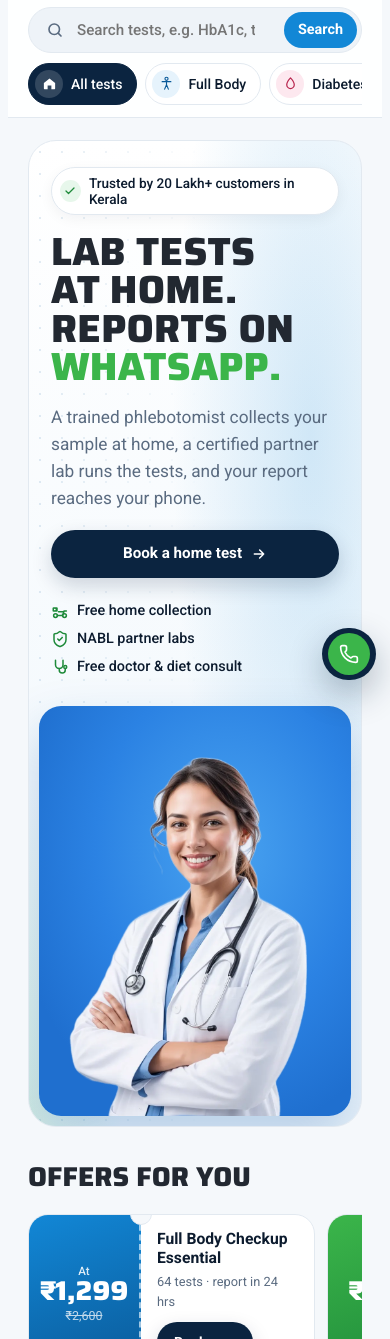
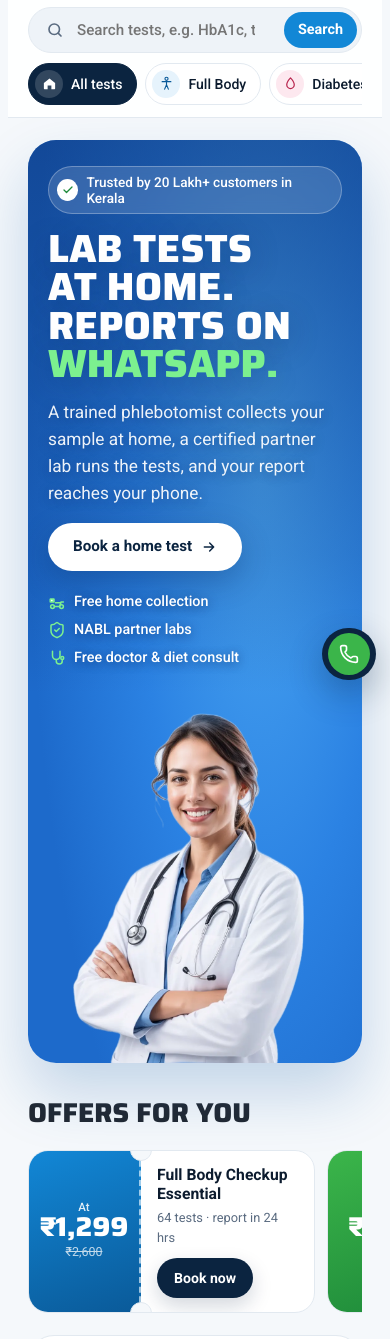
Before and after one commit to mack9048/microcheck, a plain HTML site: page index.html in a window 390 px wide. Shown: the part 148-1487 px from the top of the page. Drawn offline with nearby package versions, Linux system fonts and the light colour scheme.

Commit message:
Make the 3D story the full hero background
The animation now fills the whole hero card behind white text instead of
sitting in its own panel, and the progress bars are gone. On phones the
scene plays below the text on the same blue background.

Co-Authored-By: Claude Opus 5.5 <noreply@anthropic.com>
Claude-Session: https://claude.ai/code/session_01WXiVY8k7bqnPPiDFMFDc8h

```diff
--- a/index.html
+++ b/index.html
@@ -112,40 +112,37 @@ body::before { content: ""; position: fixed; inset: 0 0 auto; height: env(safe-a
 
 /* Hero */
 .hero { padding-block: 22px 8px; }
-.hero-card { position: relative; overflow: hidden; border-radius: 36px; background:
-  radial-gradient(60% 80% at 85% 30%, rgba(18,135,214,.18), transparent 70%),
-  radial-gradient(40% 50% at 0% 100%, rgba(59,181,74,.14), transparent 70%),
-  linear-gradient(180deg, #ffffff, #eef6fc);
-  border: 1px solid var(--line); display: grid; grid-template-columns: 1.05fr .95fr; gap: 24px; min-height: 520px; }
-.hero-card::before { content: ""; position: absolute; inset: 0; background-image: radial-gradient(rgba(10,90,153,.12) 1px, transparent 1.2px); background-size: 22px 22px; -webkit-mask-image: linear-gradient(90deg, #000 0%, transparent 55%); mask-image: linear-gradient(90deg, #000 0%, transparent 55%); pointer-events: none; }
-.hero-copy { position: relative; padding: clamp(28px, 4.5vw, 64px); display: grid; gap: 22px; align-content: center; min-width: 0; }
-.tagline { display: inline-flex; align-items: center; gap: 8px; width: fit-content; padding: 7px 14px 7px 8px; border-radius: 999px; background: #fff; border: 1px solid var(--line); font: 500 .85rem var(--font-head); box-shadow: 0 4px 14px rgba(12,27,46,.05); }
-.tagline i { width: 22px; height: 22px; border-radius: 50%; background: var(--mint); color: var(--green-deep); display: grid; place-items: center; font-style: normal; }
-.hero h1 { font-size: clamp(2.6rem, 5.4vw, 4.8rem); font-weight: 800; line-height: .98; letter-spacing: .005em; max-width: 12ch; color: #222831; }
-.hero h1 .hl { color: var(--green); position: relative; white-space: nowrap; }
+.hero-card { position: relative; overflow: hidden; border-radius: 36px; min-height: 620px; display: flex; align-items: center; color: #fff;
+  background: radial-gradient(70% 90% at 70% 35%, #4aa6f2, #2b82e3 55%, #1d6acb); box-shadow: 0 30px 60px rgba(18,90,170,.22); isolation: isolate; }
+.hero-card::after { content: ""; position: absolute; inset: 0; z-index: 1; pointer-events: none; background: linear-gradient(90deg, rgba(10,45,110,.78) 0%, rgba(10,45,110,.55) 32%, rgba(10,45,110,.15) 52%, transparent 64%); }
+.hero-copy { position: relative; z-index: 2; padding: clamp(28px, 4.5vw, 64px); display: grid; gap: 22px; align-content: center; min-width: 0; max-width: 680px; }
+.tagline { display: inline-flex; align-items: center; gap: 8px; width: fit-content; padding: 7px 14px 7px 8px; border-radius: 999px; background: rgba(255,255,255,.14); border: 1px solid rgba(255,255,255,.28); font: 500 .85rem var(--font-head); backdrop-filter: blur(6px); -webkit-backdrop-filter: blur(6px); }
+.tagline i { width: 22px; height: 22px; border-radius: 50%; background: #fff; color: var(--green-deep); display: grid; place-items: center; font-style: normal; }
+.hero h1 { font-size: clamp(2.6rem, 5.4vw, 4.8rem); font-weight: 800; line-height: .98; letter-spacing: .005em; max-width: 12ch; color: #fff; text-shadow: 0 6px 30px rgba(5,30,80,.25); }
+.hero h1 .hl { color: #7cf08f; position: relative; white-space: nowrap; }
 .hero h1 .hl svg { display: none; }
-.hero-sub { color: var(--ink-2); font-size: 1.08rem; max-width: 46ch; }
-.hero-ctas { display: flex; flex-wrap: wrap; gap: 12px; align-items: center; }
+.hero-sub { color: rgba(255,255,255,.92); font-size: 1.08rem; max-width: 44ch; text-shadow: 0 2px 12px rgba(5,30,80,.35); }
+.hero .btn-navy { background: #fff; color: var(--navy); box-shadow: 0 10px 30px rgba(5,30,80,.25); }
+.hero .btn-navy:hover { background: #eaf4fd; }
+.hero .btn-ghost { background: rgba(255,255,255,.14); color: #fff; border-color: rgba(255,255,255,.35); backdrop-filter: blur(6px); -webkit-backdrop-filter: blur(6px); }
+.hero .btn-ghost .play-i { background: #fff; color: var(--blue-deep); }
 .hero-points { display: flex; flex-wrap: wrap; gap: 10px 22px; padding-top: 6px; }
-.hero-points span { display: inline-flex; align-items: center; gap: 8px; font: 500 .9rem var(--font-head); }
-.hero-points svg { color: var(--green-deep); }
-.hero-art { position: relative; min-height: 500px; padding: 16px 16px 16px 0; }
-.stage3d { position: absolute; inset: 16px 16px 16px 0; border-radius: 28px; overflow: hidden; background: radial-gradient(70% 70% at 60% 35%, #49a3f0, #2b82e3 60%, #1f6fcf); box-shadow: 0 24px 50px rgba(18,90,170,.25); isolation: isolate; }
+.hero-points span { display: inline-flex; align-items: center; gap: 8px; font: 500 .9rem var(--font-head); text-shadow: 0 2px 10px rgba(5,30,80,.5); }
+.hero-points svg { color: #7cf08f; }
+.hero-art { position: absolute; inset: 0; z-index: 0; }
+.stage3d { position: absolute; inset: 0; }
 .stage3d canvas { position: absolute; inset: 0; width: 100%; height: 100%; display: block; }
-.stage3d .fallback { position: absolute; inset: 0; display: flex; justify-content: center; align-items: flex-end; }
+.stage3d .fallback { position: absolute; inset: 0 0 0 45%; display: flex; justify-content: center; align-items: flex-end; }
 .stage3d .fallback img { height: 94%; width: auto; max-width: none; }
 .stage3d.live .fallback { display: none; }
-.stage3d:not(.live) .hs-bars, .stage3d:not(.live) .hs-cap { display: none; }
-.hs-bars { position: absolute; top: 14px; left: 16px; right: 60px; display: grid; grid-template-columns: repeat(5, 1fr); gap: 6px; z-index: 2; }
-.hs-bars button { border: 0; background: none; padding: 8px 0; cursor: pointer; }
-.hs-bars span { display: block; height: 4px; border-radius: 4px; background: rgba(255,255,255,.35); overflow: hidden; }
-.hs-bars i { display: block; height: 100%; width: 0; background: #fff; }
-.hs-cap { position: absolute; left: 14px; bottom: 14px; right: 14px; z-index: 2; display: flex; align-items: center; gap: 12px; padding: 10px 14px 10px 10px; border-radius: 18px; background: rgba(255,255,255,.94); box-shadow: 0 10px 30px rgba(10,40,90,.2); width: fit-content; max-width: calc(100% - 28px); }
-.hs-n { width: 36px; height: 36px; border-radius: 12px; background: var(--navy); color: #fff; display: grid; place-items: center; font: 600 .85rem var(--font-head); flex: none; }
-.hs-cap b { font-family: var(--font-display); font-weight: 800; text-transform: uppercase; font-size: 1.05rem; line-height: 1.1; color: #222831; }
+.hs-bars { display: none; }
+.stage3d:not(.live) .hs-cap { display: none; }
+.hs-cap { position: absolute; right: 22px; bottom: 20px; z-index: 3; display: flex; align-items: center; gap: 10px; padding: 8px 14px 8px 8px; border-radius: 999px; background: rgba(10,40,95,.62); border: 1px solid rgba(255,255,255,.22); backdrop-filter: blur(8px); -webkit-backdrop-filter: blur(8px); max-width: calc(100% - 44px); box-shadow: 0 8px 24px rgba(5,25,60,.25); }
+.hs-n { width: 30px; height: 30px; border-radius: 50%; background: #fff; color: var(--blue-deep); display: grid; place-items: center; font: 700 .78rem var(--font-head); flex: none; }
+.hs-cap b { font-family: var(--font-display); font-weight: 800; text-transform: uppercase; font-size: .95rem; line-height: 1.1; color: #fff; letter-spacing: .02em; }
 .hs-cap b.swap { animation: introSwap .6s cubic-bezier(.2,.7,.2,1) both; }
-.hs-full { position: absolute; top: 8px; right: 10px; z-index: 2; width: 40px; height: 40px; border-radius: 12px; border: 0; background: rgba(255,255,255,.2); color: #fff; display: grid; place-items: center; cursor: pointer; }
-.hs-full:hover { background: rgba(255,255,255,.32); }
+.hs-full { position: absolute; top: 18px; right: 18px; z-index: 3; width: 42px; height: 42px; border-radius: 50%; border: 1px solid rgba(255,255,255,.3); background: rgba(255,255,255,.14); color: #fff; display: grid; place-items: center; cursor: pointer; }
+.hs-full:hover { background: rgba(255,255,255,.28); }
 @keyframes bob { 50% { transform: translateY(-8px); } }
 
 /* Offers (coupon tickets) */
@@ -446,9 +443,10 @@ footer a { text-decoration: none; } footer a:hover { color: #fff; }
   .hdr-acts .login-lbl { display: none; }
 }
 @media (max-width: 960px) {
-  .hero-card { grid-template-columns: minmax(0, 1fr); }
-  .hero-art { min-height: 440px; padding: 0 16px 16px; }
-  .stage3d { inset: 0 16px 16px; }
+  .hero-card { display: block; min-height: 0; }
+  .hero-card::after { background: linear-gradient(180deg, rgba(10,45,110,.55) 0%, rgba(10,45,110,.2) 45%, transparent 60%); }
+  .hero-art { position: relative; inset: auto; height: 440px; margin-top: -10px; -webkit-mask-image: linear-gradient(180deg, transparent 0, #000 70px); mask-image: linear-gradient(180deg, transparent 0, #000 70px); }
+  .stage3d .fallback { inset: 0; }
   .concerns, .whom { grid-template-columns: repeat(2, minmax(0, 1fr)); }
   .shelf { grid-template-columns: repeat(2, minmax(0, 1fr)); }
   .proof, .club, .two, .app { grid-template-columns: minmax(0, 1fr); }
@@ -483,10 +481,10 @@ footer a { text-decoration: none; } footer a:hover { color: #fff; }
   .search input { height: 46px; padding-right: 92px; }
   .search .go { padding: 0 14px; }
   .hero-card { border-radius: 28px; }
-  .hero-copy { padding: 26px 22px 6px; gap: 18px; }
+  .hero-copy { padding: 26px 20px 6px; gap: 16px; }
   .hero h1 { font-size: 2.45rem; }
-  .hero-art { min-height: 420px; padding: 0 10px 10px; }
-  .stage3d { inset: 0 10px 10px; border-radius: 22px; }
+  .hero-art { height: 400px; }
+  .hs-cap { right: 12px; left: 12px; bottom: 12px; width: fit-content; }
   .hs-cap b { font-size: .92rem; }
   .hero-ctas .btn { flex: 1 1 auto; }
   .offers { display: flex; overflow-x: auto; scroll-snap-type: x mandatory; scrollbar-width: none; gap: 12px; padding-bottom: 4px; }
@@ -1427,7 +1425,7 @@ footer a { text-decoration: none; } footer a:hover { color: #fff; }
     if (!renderer) return;
     var el = host(), w = el.clientWidth || innerWidth, h = el.clientHeight || innerHeight;
     renderer.setSize(w, h, false); camera.aspect = w / h;
-    camera.fov = mode === 'hero' ? (w / h < 1 ? 46 : 40) : (w < 700 ? 52 : 38);
+    camera.fov = mode === 'hero' ? (w / h < 1 ? 48 : 38) : (w < 700 ? 52 : 38);
     camera.updateProjectionMatrix();
   }
   window.addEventListener('resize', resize);
@@ -1437,9 +1435,10 @@ footer a { text-decoration: none; } footer a:hover { color: #fff; }
     var narrow = mode === 'hero' ? camera.aspect < 1 : (intro.clientWidth || innerWidth) < 700, sx = i * SPACING;
     var sway = Math.sin(lt * .5) * .5;
     var offs = [[1.2, 3.6, 9.5, 0, 1.4], [1.0, 3.4, 8.6, .2, 1.6], [.8, 3.6, 8.4, 0, 1.7], [1.6, 3.4, 9.2, 0, 2.6], [.6, 3.4, 9.6, -.2, 2.4]][i];
-    var back = mode === 'hero' ? (narrow ? 1.2 : 1.12) : (narrow ? 1.45 : 1);
-    var shiftX = narrow || mode === 'hero' ? 0 : 1.2; // full-screen desktop: keep the action right of the headline
-    return { px: sx + offs[0] - shiftX + sway, py: offs[1] * (narrow ? 1.15 : 1), pz: offs[2] * back - lt * .12, tx: sx + offs[3] - shiftX, ty: offs[4] * (narrow ? .9 : 1), tz: 0 };
+    var back = mode === 'hero' ? (narrow ? 1.25 : 1.3) : (narrow ? 1.45 : 1);
+    var shiftX = narrow ? 0 : mode === 'hero' ? Math.min(4.2, 1.35 * camera.aspect) : 1.2; // keep the action right of the headline
+    var lift = 0;
+    return { px: sx + offs[0] - shiftX + sway, py: offs[1] * (narrow ? 1.15 : 1) + lift * .8, pz: offs[2] * back - lt * .12, tx: sx + offs[3] - shiftX, ty: offs[4] * (narrow ? .9 : 1) + lift, tz: 0 };
   }
 
   // ---------- UI ----------
```
